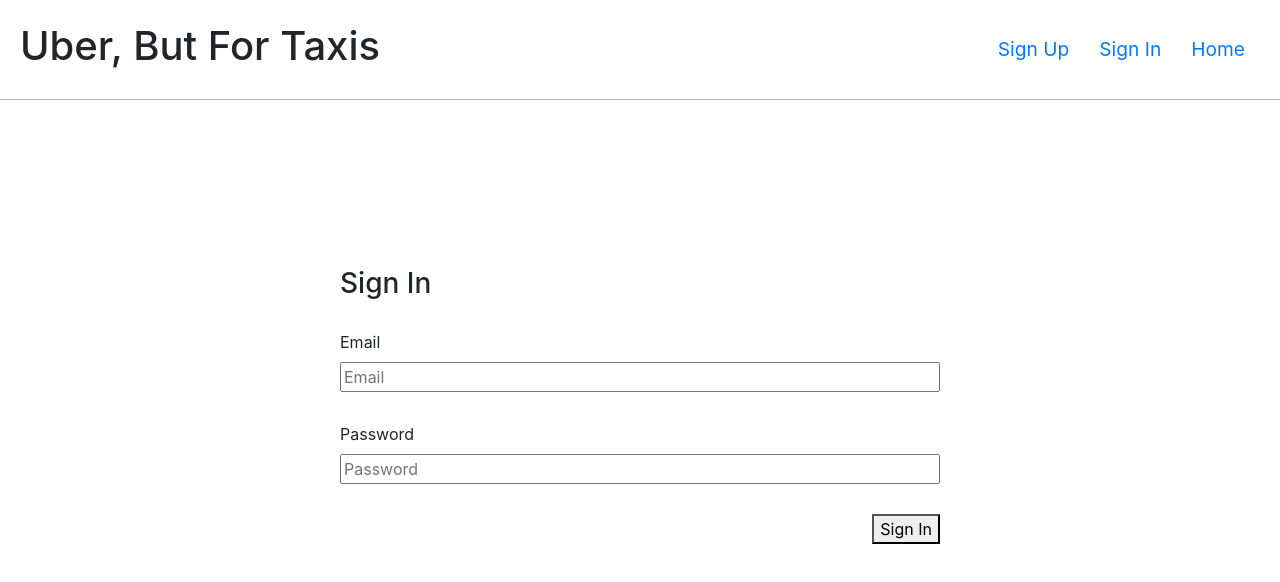
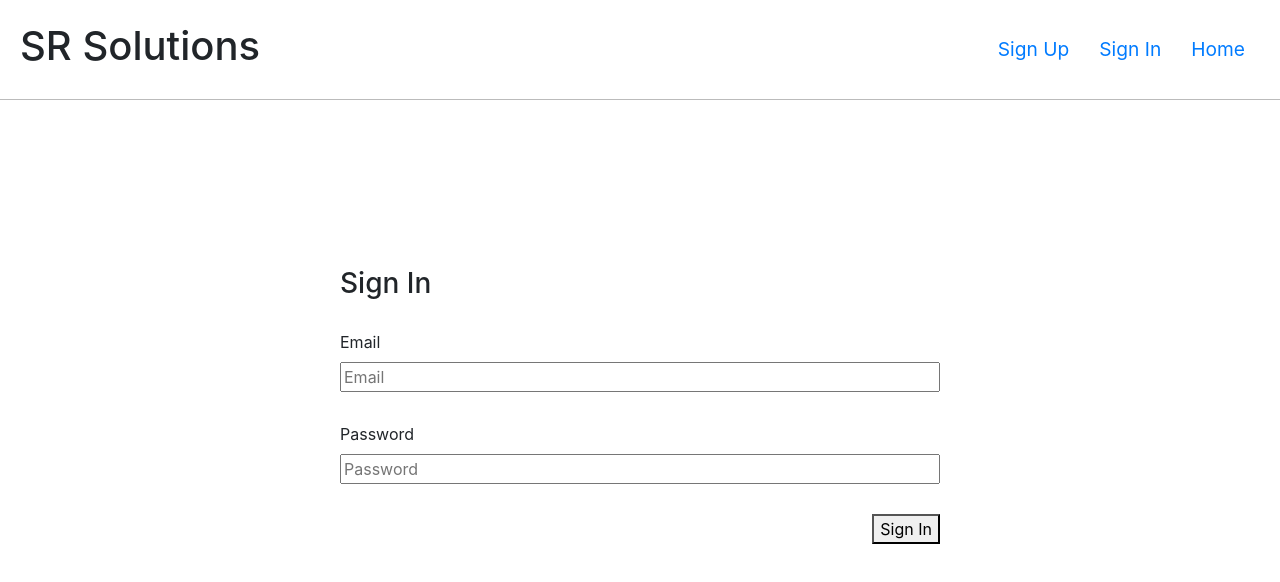
Before and after one commit to KwesiAtherley/SR-Solutions-Client, a React app: page /#/sign-in in a window 1280 px wide. Shown: the top 582 px of the page. Built offline with nearby package versions, Linux system fonts and the light colour scheme.

Commit message:
Create Product Index
- create product index route
- update `AdminView` to allow product index to render

```diff
--- a/public/index.html
+++ b/public/index.html
@@ -9,7 +9,7 @@ unless you know exactly what you're doing! -->
     <meta name="theme-color" content="#000000">
 
     <link rel="manifest" href="%PUBLIC_URL%/manifest.json">
-    <link rel="shortcut icon" href="%PUBLIC_URL%/favicon.ico">
+    <link rel="shortcut icon" href="%PUBLIC_URL%/storage.png">
 
     <title>React App</title>
   </head>
--- a/src/App.js
+++ b/src/App.js
@@ -8,6 +8,7 @@ import SignUp from './auth/components/SignUp'
 import SignIn from './auth/components/SignIn'
 import SignOut from './auth/components/SignOut'
 import ChangePassword from './auth/components/ChangePassword'
+import AdminView from './products/components/AdminView'
 
 class App extends Component {
   constructor () {
@@ -54,6 +55,9 @@ class App extends Component {
           <AuthenticatedRoute user={user} path='/change-password' render={() => (
             <ChangePassword flash={this.flash} user={user} />
           )} />
+          <AuthenticatedRoute user={user} path='/admin' render={() => (
+            <AdminView flash={this.flash} user={user} />
+          )} />
         </main>
       </React.Fragment>
     )
--- a/src/apiConfig.js
+++ b/src/apiConfig.js
@@ -1,3 +1,5 @@
+'use strict'
+
 let apiUrl
 const apiUrls = {
   production: '<replace-with-heroku-url>',
--- a/src/header/Header.js
+++ b/src/header/Header.js
@@ -7,6 +7,7 @@ const authenticatedOptions = (
   <React.Fragment>
     <Link to="/change-password">Change Password</Link>
     <Link to="/sign-out">Sign Out</Link>
+    <Link to="/admin">Admin</Link>
   </React.Fragment>
 )
 
@@ -25,7 +26,7 @@ const alwaysOptions = (
 
 const Header = ({ user }) => (
   <header className="main-header">
-    <h1>Uber, But For Taxis</h1>
+    <h1>SR Solutions</h1>
     <nav>
       { user && <span>Welcome, {user.email}</span>}
       { user ? authenticatedOptions : unauthenticatedOptions }
```
